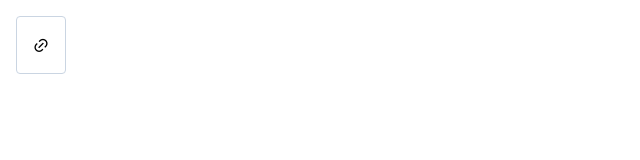
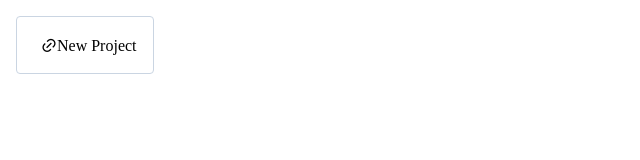
Before and after one commit to TejasJuniwal13/REAL-TIME-CHAT-APP, a React (Vite) app in the folder frontend/: page / in a window 1280 px wide. Shown: the top 160 px of the page, without its empty margins (0-640 px from the left). Built offline with nearby package versions, Linux system fonts and the light colour scheme.

Commit message:
Created the Modal

```diff
--- a/frontend/src/screens/Home.jsx
+++ b/frontend/src/screens/Home.jsx
@@ -1,16 +1,48 @@
-import React, { useContext } from 'react'
+import React, { useContext, useState } from 'react'
 import { UserContext } from '../context/user.context'
 
 const Home = () => {
   const { user } = useContext(UserContext)
+  const [isModalOpen, setisModalOpen] = useState(false);
+
+
+  function createProject(e) {
+    e.preventDefault();
+    console.log('Project created');
+  }
 
   return (
     <main className='p-4'>
       <div className="projects">
-        <button className="project p-4 border border-slate-300 rounded -md">
-          <i className="ri-link"></i>
+        <button
+
+          onClick={() => setisModalOpen(true)}
+          className="project p-4 border border-slate-300 rounded -md">
+          <i className="ri-link ml-2">New Project</i>
         </button>
       </div>
+
+      {isModalOpen && (
+        <div className="fixed inset-0 flex items-center justify-center backdrop-blur	 bg-opacity-50">
+          <div className="bg-white p-6 rounded-md shadow-md w-1/3">
+            <h2 className="text-xl mb-4">Create New Project</h2>
+            <form onSubmit={createProject}>
+              <div className="mb-4">
+                <label className="block text-sm font-medium text-gray-700">Project Name</label>
+                <input
+
+                  type="text" className="mt-1 block w-full p-2 border border-gray-300 rounded-md" required />
+              </div>
+              <div className="flex justify-end">
+                <button type="button" className="mr-2 px-4 py-2 bg-gray-300 rounded-md" onClick={() => setIsModalOpen(false)}>Cancel</button>
+                <button type="submit" className="px-4 py-2 bg-blue-600 text-white rounded-md">Create</button>
+              </div>
+            </form>
+          </div>
+        </div>
+      )}
+
+
     </main>
   )
 }
```
